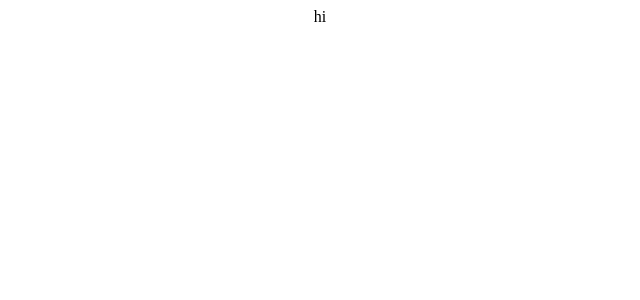
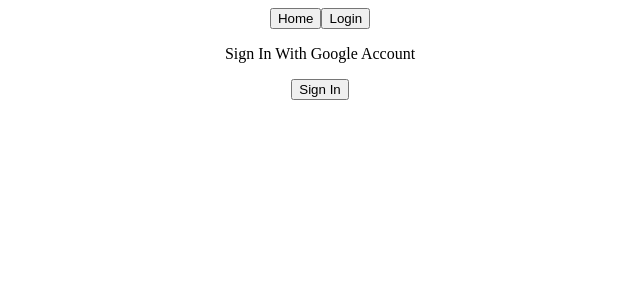
Before and after one commit to Tharindu-Theekshana/Firebase-Social-Media-Project, a React (Create React App) app: page /login in a window 1280 px wide. Shown: the top 300 px of the page, without its empty margins (320-960 px from the left). Built offline with nearby package versions, Linux system fonts and the light colour scheme; no server answers.

Commit message:
created firebase authentication

```diff
--- a/package.json
+++ b/package.json
@@ -12,8 +12,11 @@
     "@types/react": "^19.0.10",
     "@types/react-dom": "^19.0.4",
     "ajv": "^8.17.1",
+    "firebase": "^11.3.1",
     "react": "^19.0.0",
     "react-dom": "^19.0.0",
+    "react-firebase-hooks": "^5.1.1",
+    "react-router-dom": "^7.2.0",
     "react-scripts": "5.0.1",
     "typescript": "^4.9.5",
     "web-vitals": "^2.1.4"
--- a/src/App.tsx
+++ b/src/App.tsx
@@ -1,10 +1,22 @@
 
 import './App.css';
+import { BrowserRouter as Router, Routes, Route } from 'react-router-dom';
+import Main from './pages/Main';
+import Login from './pages/Login';
+import Navbar from './components/Navbar';
 
 function App() {
   return (
     <div className="App">
-      hi
+
+      <Router>
+        <Navbar/>
+        <Routes>
+          <Route path='/' element={<Main/>}/>
+          <Route path='/login' element={<Login/>}/>
+        </Routes>
+      </Router>
+
     </div>
   );
 }
--- /dev/null
+++ b/src/components/Navbar.tsx
@@ -0,0 +1,29 @@
+import { Link } from "react-router-dom"
+import {auth} from "../config/firebase"
+import {useAuthState} from "react-firebase-hooks/auth"
+import { signOut } from "firebase/auth";
+
+export default function Navbar() {
+
+    const [user] = useAuthState(auth);
+
+    const signUserOut = async () => {
+      await signOut(auth);
+    }
+
+  return (
+    <div>
+      <Link to={"/"}><button>Home</button></Link>
+      <Link to={"/login"}><button>Login</button></Link>
+
+      <div>{ user && (
+        <>
+        <p>{user?.displayName}</p>
+        <img src={user?.photoURL || ""} width="100" height="100"/>
+        <button onClick={signUserOut}>Log Out</button>
+        </>
+        )}
+      </div>
+    </div>
+  )
+}
--- /dev/null
+++ b/src/pages/Login.tsx
@@ -0,0 +1,24 @@
+import {auth,provider} from "../config/firebase"
+import {signInWithPopup} from "firebase/auth"
+import { useNavigate } from "react-router-dom";
+
+export default function Login() {
+
+
+
+    const navigate = useNavigate();
+
+    const signInWithGoogle = async () => {
+       const result = await signInWithPopup(auth,provider);
+       console.log(result);
+       navigate("/");
+
+    }
+
+  return (
+    <div>
+      <p>Sign In With Google Account</p>
+      <button onClick={signInWithGoogle}>Sign In</button>
+    </div>
+  )
+}
--- /dev/null
+++ b/src/pages/Main.tsx
@@ -0,0 +1,9 @@
+
+
+export default function Main() {
+  return (
+    <div>
+       this is home page
+    </div>
+  )
+}
```
Also changed, not shown: 2 other files (tests, documents, lock files or other folders).
